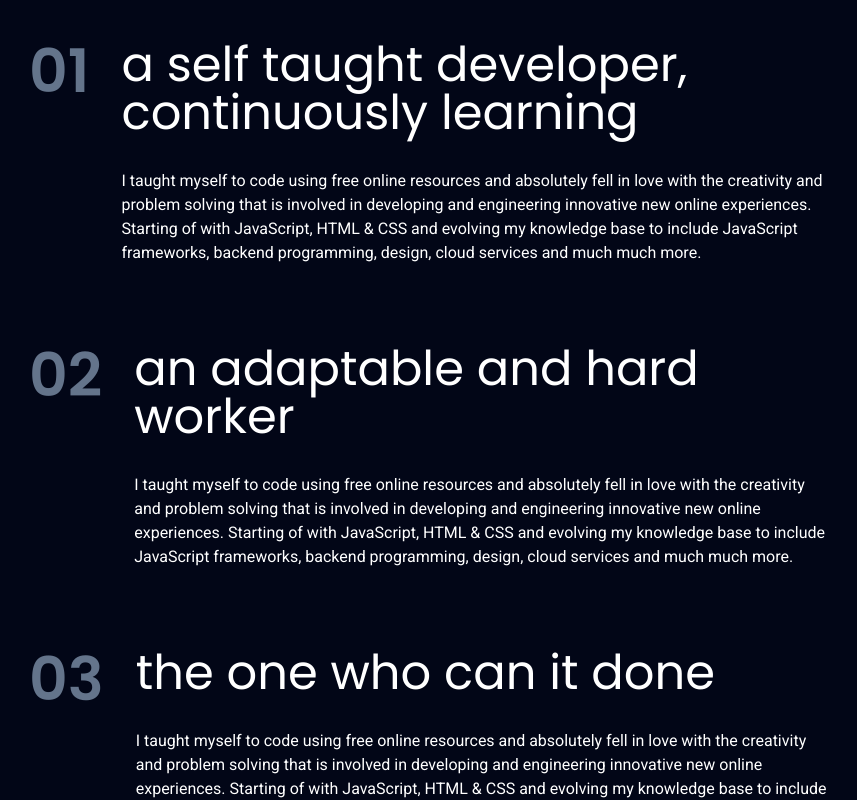
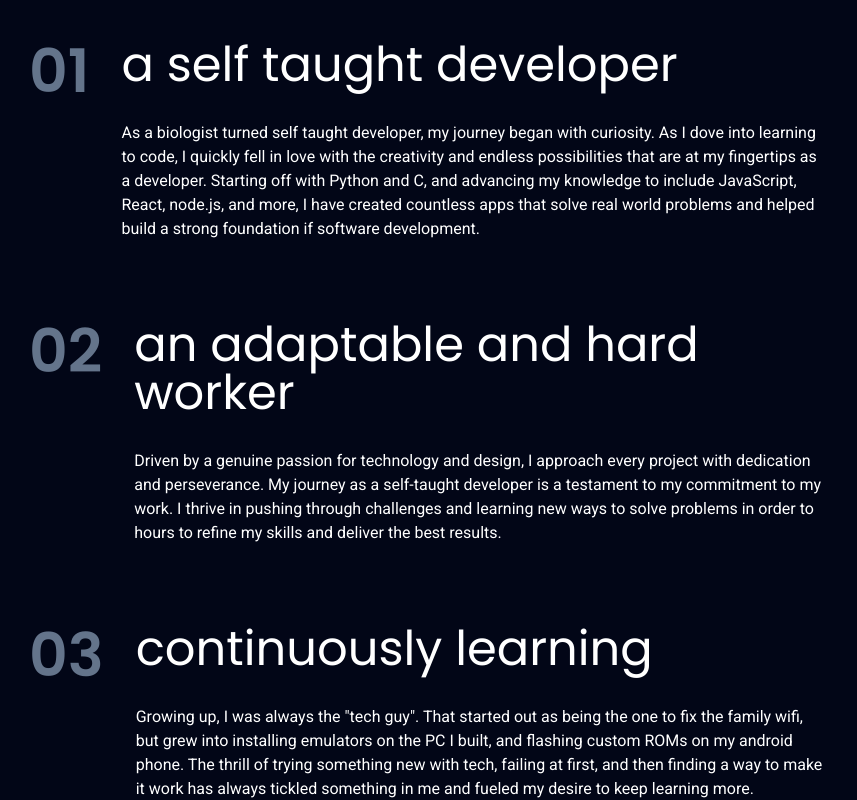
Before and after one commit to logansailer/Web-Portfolio, a React (Vite) app: page / in a window 1280 px wide. Shown: the part 1880-2680 px from the top of the page, without its empty margins (211-1068 px from the left). Built offline with nearby package versions, Linux system fonts and the light colour scheme.

Commit message:
added better descriptions

```diff
--- a/src/components/Main.jsx
+++ b/src/components/Main.jsx
@@ -24,19 +24,18 @@ let steps = [
 
 let benefits = [
   {
-    name: "a self taught developer, continuously learning",
+    name: "a self taught developer",
     description:
-      "I taught myself to code using free online resources and absolutely fell in love with the creativity and problem solving that is involved in developing and engineering innovative new online experiences. Starting of with JavaScript, HTML & CSS and evolving my knowledge base to include JavaScript frameworks, backend programming, design, cloud services and much much more.",
+      "As a biologist turned self taught developer, my journey began with curiosity. As I dove into learning to code, I quickly fell in love with the creativity and endless possibilities that are at my fingertips as a developer. Starting off with Python and C, and advancing my knowledge to include JavaScript, React, node.js, and more, I have created countless apps that solve real world problems and helped build a strong foundation if software development.",
   },
   {
     name: "an adaptable and hard worker",
     description:
-      "I taught myself to code using free online resources and absolutely fell in love with the creativity and problem solving that is involved in developing and engineering innovative new online experiences. Starting of with JavaScript, HTML & CSS and evolving my knowledge base to include JavaScript frameworks, backend programming, design, cloud services and much much more.",
+      "Driven by a genuine passion for technology and design, I approach every project with dedication and perseverance. My journey as a self-taught developer is a testament to my commitment to my work. I thrive in pushing through challenges and learning new ways to solve problems in order to hours to refine my skills and deliver the best results.",
   },
   {
-    name: "the one who can it done",
-    description:
-      "I taught myself to code using free online resources and absolutely fell in love with the creativity and problem solving that is involved in developing and engineering innovative new online experiences. Starting of with JavaScript, HTML & CSS and evolving my knowledge base to include JavaScript frameworks, backend programming, design, cloud services and much much more.",
+    name: "continuously learning",
+    description: 'Growing up, I was always the "tech guy". That started out as being the one to fix the family wifi, but grew into installing emulators on the PC I built, and flashing custom ROMs on my android phone. The thrill of trying something new with tech, failing at first, and then finding a way to make it work has always tickled something in me and fueled my desire to keep learning more.',
   },
 ];
 const Main = () => {
```
